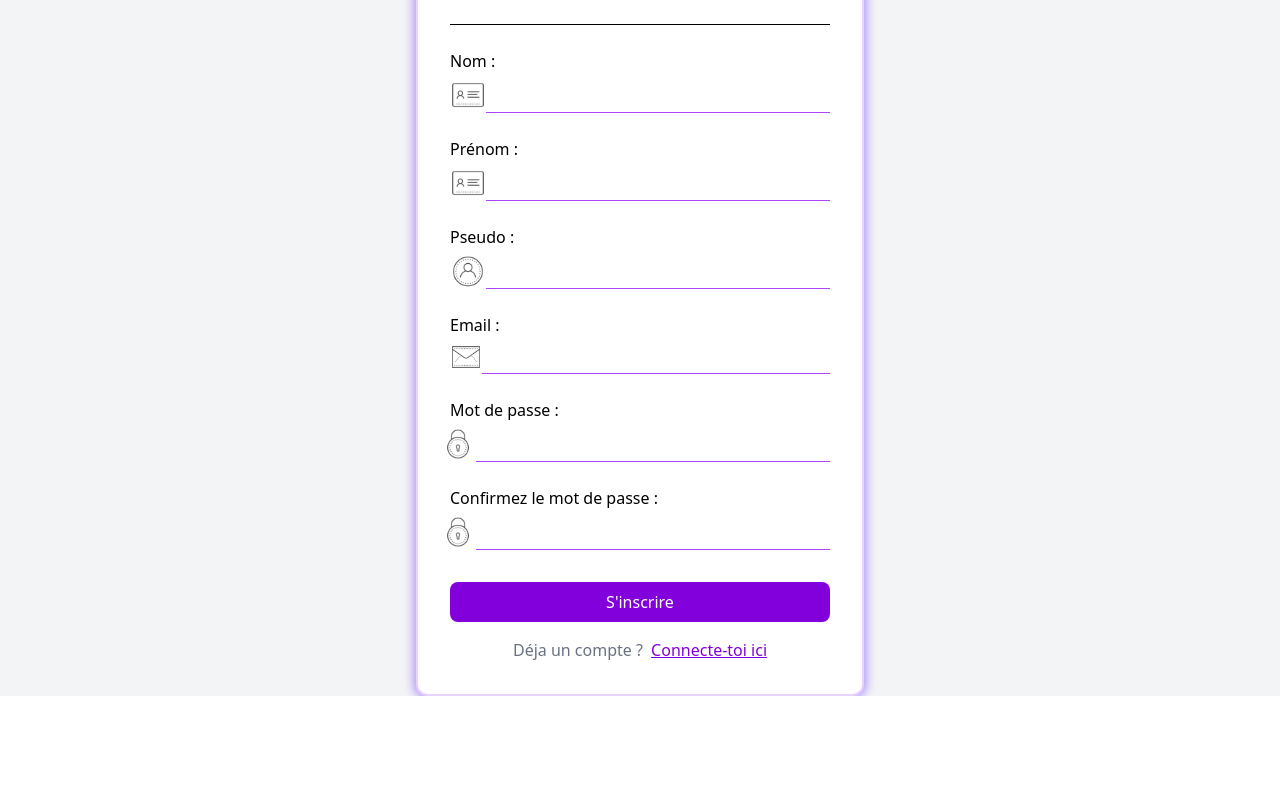
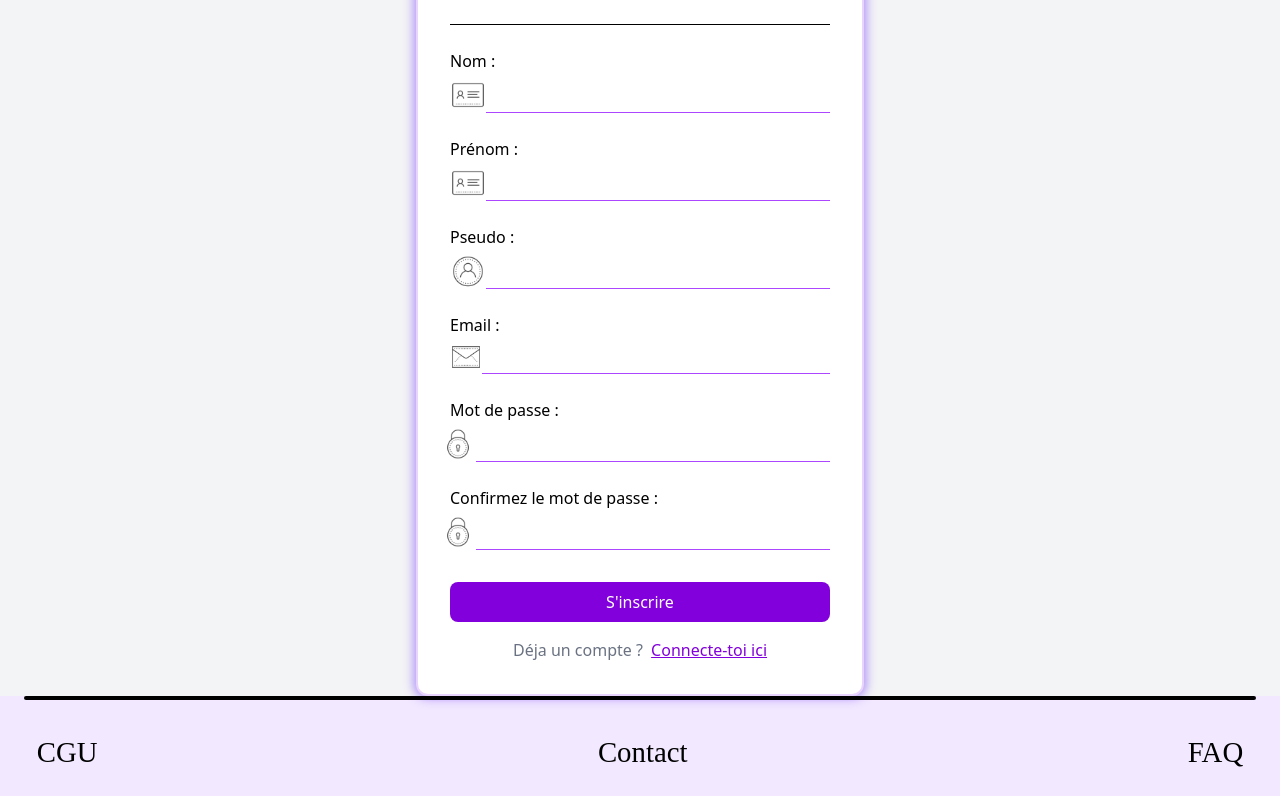
Before and after one commit to MaximeCloarec/Classroom, an Angular app in the folder classroom-frontend/: page /inscription in a window 1280 px wide. Shown: the part 294-1090 px from the top of the page. Before the commit the page ends 990 px from the top, so only its background shows below. Built offline with nearby package versions, Linux system fonts and the light colour scheme; a web font is replaced by a local one.

Commit message:
first commit lulu , footer

```diff
--- a/classroom-frontend/src/app/app.html
+++ b/classroom-frontend/src/app/app.html
@@ -1,2 +1,3 @@
 <app-navbar></app-navbar>
 <router-outlet></router-outlet>
+<app-footer></app-footer>
--- a/classroom-frontend/src/app/app.ts
+++ b/classroom-frontend/src/app/app.ts
@@ -1,10 +1,11 @@
 import { Component, signal } from '@angular/core';
 import { RouterOutlet } from '@angular/router';
 import { Navbar } from './shared/navbar/navbar';
+import { Footer } from "./shared/footer/footer";
 
 @Component({
   selector: 'app-root',
-  imports: [RouterOutlet, Navbar],
+  imports: [RouterOutlet, Navbar, Footer],
   templateUrl: './app.html',
   styleUrls: ['./app.css']
 })
--- /dev/null
+++ b/classroom-frontend/src/app/shared/footer/footer.html
@@ -0,0 +1,11 @@
+<footer class="w-full flex flex-col gap-2 px-6 bg-[#F2E8FF]">
+
+    <div class="w-full h-1 bg-black rounded-full"></div>
+
+    <nav class="sousTitre flex justify-between text-xl px-16 my-2">
+        <a routerLink="/CGU" routerLinkActive="underline" class="cursor-pointer hover:underline">CGU</a>
+        <a routerLink="/Contact" routerLinkActive="underline" class="cursor-pointer hover:underline">Contact</a>
+        <a routerLink="/FAQ" routerLinkActive="underline" class="cursor-pointer hover:underline">FAQ</a>
+    </nav>
+
+</footer>
--- a/classroom-frontend/src/app/shared/navbar/navbar.html
+++ b/classroom-frontend/src/app/shared/navbar/navbar.html
@@ -4,10 +4,6 @@
 
 <!-- // A modifier! -->
 <nav class="bg-purple-800 text-white pr-6 flex items-center justify-between">
-  <div class="flex items-center">
-    <img  src="/brand/Logo_violet.png"  alt="Logo" class="h-25 w-25 mx-[-6px] object-contain" />
-    <h2 class="text-xl font-bold">  Classroom</h2>
-  </div>
   <!-- desk -->
   <ul class="hidden md:flex space-x-6">
     <li><a routerLink="/" routerLinkActive="underline" class="">Accueil</a></li>
@@ -19,6 +15,10 @@
     <li ><a routerLink="/inscription" routerLinkActive="underline" class="">inscription</a></li>
     <li *ngIf=""><a routerLink="/connexion" routerLinkActive="underline" class="">connexion</a></li>
   </ul>
+  <div class="flex items-center">
+    <img  src="/brand/Logo_violet.png"  alt="Logo" class="h-25 w-25 mx-[-6px] object-contain" />
+    <h2 class="text-xl font-bold">  Classroom</h2>
+  </div>
 
   <!--  menu Bg  -->
 
--- a/classroom-frontend/src/styles.css
+++ b/classroom-frontend/src/styles.css
@@ -6,7 +6,7 @@
 
 
 .shadow-purple {
-  box-shadow: 0px 0px 10px 3px rgba(144, 100, 248, 0.628);
+    box-shadow: 0px 0px 10px 3px rgba(144, 100, 248, 0.628);
 }
 .titre{
     font-family: 'Saira Stencil One', cursive;
```
Also changed, not shown: classroom-frontend/src/app/shared/footer/footer.ts (added, +11 -0 lines), classroom-frontend/src/app/shared/footer/footer.css (added), 1 other file (tests, documents, lock files or other folders).
